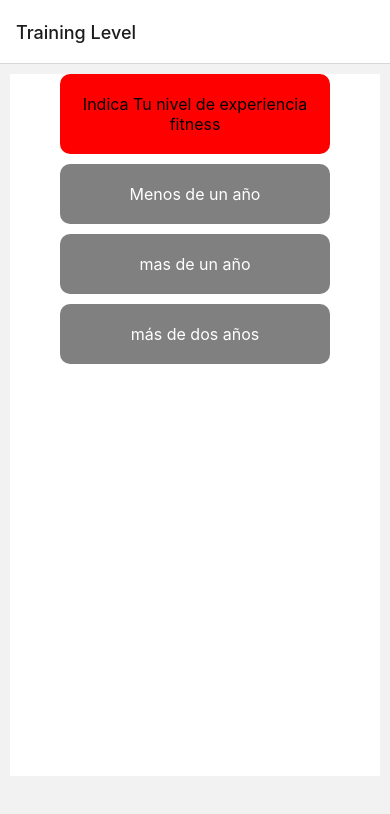
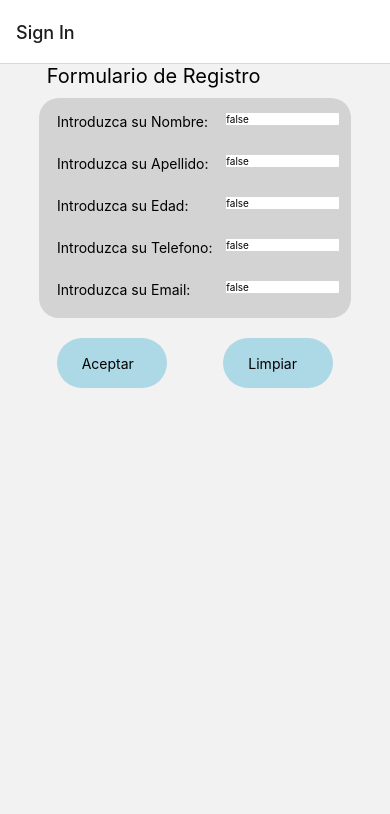
Before and after one commit to gabolezama/pro_fitness_app_lezama, a React Native app: screen / in a window 390 px wide. Shown: the top 814 px of the page. Built offline with nearby package versions, Linux system fonts and the light colour scheme.

Commit message:
Mejora funcional y de estilos

```diff
--- a/App.js
+++ b/App.js
@@ -2,7 +2,7 @@
 import React, { useEffect, useState } from 'react';
 import {Image, View, Text, Animated} from 'react-native';
 import { AppStyles } from './App.styles';
-import gymSplash from './assets/gym-splash.jpeg'
+import gymSplash from './assets/logo-app.jpg'
 import UserForm from './Containers/UserForm/UserForm';
 import LevelContainer from './Containers/Level/LevelContainer';
 import { UserFormStyles } from './Containers/UserForm/UserForm.syles';
@@ -29,7 +29,7 @@ export default function App() {
     FadeOutSplash()
     setTimeout(()=>{
       setSplash(false)
-    },2000)
+    },3000)
   },[])
 
   return (
@@ -45,8 +45,8 @@ export default function App() {
       :
       <NavigationContainer style={{flex:1, width:'50%', height:'50%'}}>
         <Stack.Navigator>
+          <Stack.Screen name="Sign In" component={UserForm} />
           <Stack.Screen name="Training Level" component={LevelContainer} />
-          <Stack.Screen name="User Form" component={UserForm} />
         </Stack.Navigator>
       </NavigationContainer>
       }
--- a/App.styles.js
+++ b/App.styles.js
@@ -18,19 +18,21 @@ export const AppStyles = StyleSheet.create({
       marginBottom: 10
     },
     splashContainer:{
-      backgroundColor: 'red',
+      backgroundColor: 'lightblue',
       width: '100%',
       height: '100%'
     },
     splashTitle:{
-      fontWeight: "100",
+      fontSize: 20,
       position: 'absolute',
       top: '20%',
-      left: '30%'
+      left: '28%'
     },
     splash:{
       position: 'absolute',
       top: '30%',
-      left: '20%'
+      left: '10%',
+      width: '80%',
+      height: '50%'
     }
   });
--- /dev/null
+++ b/Containers/Atom/TochableButton.js
@@ -0,0 +1,24 @@
+import { View, Text, TouchableOpacity, StyleSheet } from 'react-native';
+import React from 'react';
+
+export const TouchableButton = (props)=> {
+    const {
+        style,
+        textTitle
+    } = props;
+
+    return (
+        <View style={[style,touchableStyle.tochable]}>
+            <Text>{textTitle}</Text>
+        </View>
+    );
+}
+export const touchableStyle = StyleSheet.create({
+tochable:{
+    backgroundColor: 'lightblue',
+    width: 110,
+    height: 50,
+    borderRadius: 30,
+    justifyContent: 'center'
+  }
+});
--- a/Containers/Level/Level.styles.js
+++ b/Containers/Level/Level.styles.js
@@ -1,14 +1,17 @@
-import { StyleSheet } from 'react-native';
+import { StyleSheet, View, Text, FlatList } from 'react-native';
+
 export const LvlStyles = StyleSheet.create({
     container: {
+      justifyContent: 'center',
       margin: 10,
+      padding: 10,
       backgroundColor: '#fff',
       height: '90%'
     },
     text:{
       fontSize: 16,
       padding:20,
-      backgroundColor:'red',
+      backgroundColor:'lightblue',
       marginBottom: 10,
       borderRadius: 10,
       textAlign: 'center'
@@ -27,5 +30,26 @@ export const LvlStyles = StyleSheet.create({
         padding: 50,
         paddingTop: 0,
         paddingBottom: 0,
-    }
+    },
   });
+
+  export const MultipleChoice = (props)=>{
+      const{
+        textTitle,
+        displayArray,
+        onAction,
+      }= props;
+
+      return(
+        <View style={LvlStyles.view}>
+          <Text style={LvlStyles.text}>{textTitle}</Text>
+          <FlatList
+            style={{ height: '35%' }}
+            data={ displayArray }
+            renderItem={({ item }) => {
+              return <Text style={LvlStyles.option} onPress={() => onAction(item.name)}>{item.name}</Text>
+            }}
+          />
+        </View>
+      )
+  }
--- a/Containers/Level/LevelContainer.js
+++ b/Containers/Level/LevelContainer.js
@@ -1,7 +1,7 @@
 import React, { useEffect, useState } from 'react';
-import { FlatList, Text, View, TextInput, Button, TouchableOpacity } from 'react-native';
-import { LvlStyles } from './Level.styles';
-import app from '../../database/FirebaseDB';
+import { View, TextInput, Button, TouchableOpacity, Text } from 'react-native';
+import { LvlStyles, MultipleChoice } from './Level.styles';
+import {TouchableButton} from '../Atom/TochableButton'
 
 export default function LevelContainer(props){
     const{
@@ -27,33 +27,14 @@ export default function LevelContainer(props){
         setCustomize({...customize, trainingLevel: name})
     }
 
+    const chioce = Object.values(customize).length === 0;
+    const title = chioce ? 'Indica tu nivel de Experiencia en el fitness' : 'Indica el nivel de Intesidad';
+    const arrayIterator = chioce ? experience : trainingLevel;
+    const action = chioce ? handleExperince : handleTraining;
+
     return(
         <View style={LvlStyles.container}>
-                {Object.values(customize).length === 0 ?
-                <View style={LvlStyles.view}>
-                    <Text style={LvlStyles.text}>Indica Tu nivel de experiencia fitness</Text>
-                    <FlatList
-                        style={{height:'35%'}}
-                        data={experience}
-                        renderItem={ ({item})=>{
-                            return <Text style={LvlStyles.option} onPress={()=> handleExperince(item.name)}>{item.name}</Text>
-                        }}
-                    />
-                </View> :
-                <View style={LvlStyles.view}>
-                    <Text style={LvlStyles.text}>Indica el nivel de entrenamiento</Text>
-                    <FlatList
-                        style={{height:'35%'}}
-                        data={trainingLevel}
-                        renderItem={ ({item})=>{
-                            return <Text style={LvlStyles.option} onPress={()=> handleTraining(item.name)}>{item.name}</Text>
-                        }}
-                    />
-                    <Button
-                        title="Formulario"
-                        onPress={() => navigation.navigate('User Form')}
-                    />
-                </View>}
+                <MultipleChoice textTitle={ title } displayArray={ arrayIterator } onAction={(name)=> action(name)}/>
         </View>
     )
 }
--- a/Containers/UserForm/ItemForm.js
+++ b/Containers/UserForm/ItemForm.js
@@ -2,14 +2,17 @@ import { View, Text, TextInput } from 'react-native';
 import React, { useEffect, useState } from 'react';
 import { UserFormStyles } from './UserForm.syles';
 
-const ItemForm = ({ label, handleInput }) => {
+const ItemForm = ({ label, handleInput, clear, setClear }) => {
 
-
+  useEffect(()=>{
+    return ()=> setClear(false)
+  },[clear])
 
   return (
     <View style={UserFormStyles.wrapper}>
         <Text style={UserFormStyles.text}>Introduzca su {label}: </Text>
         <TextInput
+          value={clear && ''}
           onChangeText={(text)=> handleInput(label, text)}
           keyboardType={`${label === 'Edad' || label === 'Telefono'? 'numeric': label === 'Email'? 'email-address' : 'default'}`}
           style={UserFormStyles.textIn} />
--- a/Containers/UserForm/UserForm.js
+++ b/Containers/UserForm/UserForm.js
@@ -1,27 +1,32 @@
 import React, { useState, useEffect } from 'react';
-import { View, Text, FlatList, Button } from 'react-native';
+import { View, Text, FlatList, Button, TouchableOpacity } from 'react-native';
 import ItemForm from './ItemForm';
 import { UserFormStyles } from './UserForm.syles';
 import app from '../../database/FirebaseDB'
 import { getFirestore, collection, getDocs, doc, setDoc,addDoc } from 'firebase/firestore/lite';
+import { TouchableButton } from '../Atom/TochableButton';
 
-export default function UserForm() {
+export default function UserForm(props) {
+
+  const{
+    navigation
+  }= props;
 
   const [formData, setFormData] = useState(['Nombre','Apellido','Edad','Telefono', 'Email'])
   const [inputFormValues, setInputFormValues] = useState({})
   const [readyForSend, setReadyForSend] = useState(false)
+  const [clear, setClear] = useState(false)
 
   const db = getFirestore(app);
 
   useEffect(async()=>{
-    console.log(inputFormValues.Nombre);
     try {
       readyForSend && inputFormValues && await setDoc(doc(db, "Users", `${inputFormValues.Nombre}`), inputFormValues);
 
     } catch (error) {
       console.log(error);
     }
-  }, [readyForSend])
+  }, [readyForSend, clear])
 
   const handleTextInput = (label, text) =>{
     if(text.trim() !== '')
@@ -35,27 +40,29 @@ export default function UserForm() {
 
       setReadyForSend(true)
       alert('Todo ok')
-
+      navigation.navigate('Training Level')
     }else{
       alert('no has completado todos los campos del formulario')
     }
   }
 
-  const handleBtnCancelar = () =>{
-
-  }
-
   return (
     <View>
-      <Text style={UserFormStyles.title}>Introduzca sus datos personales: </Text>
-      <FlatList
-        style={{marginLeft:30, marginBottom: 20, width: '100%'}}
-        data={formData}
-        renderItem={({item})=> <ItemForm label={item} handleInput={(label, text)=>handleTextInput(label, text)}/>}
-      />
+      <Text style={UserFormStyles.title}>Formulario de Registro</Text>
+      <View style={{ alignItems: 'center' }}>
+        <FlatList
+          style={{ marginBottom: 20, width: '80%', padding: 5, backgroundColor: 'lightgrey', borderRadius: 20 }}
+          data={formData}
+          renderItem={({ item }) => <ItemForm setClear={(set) => setClear(set)} clear={clear} label={item} handleInput={(label, text) => handleTextInput(label, text)} />}
+        />
+      </View>
       <View style={UserFormStyles.buttonWrap}>
-        <Button style={UserFormStyles.button} onPress={()=> handleBtnAceptar()} title="Aceptar"/>
-        <Button style={UserFormStyles.button} onPress={()=> handleBtnCancelar()} title="Cancelar"/>
+        <TouchableOpacity onPress={() => handleBtnAceptar()}>
+          <TouchableButton style={{ paddingLeft: 25 }} textTitle={'Aceptar'} />
+        </TouchableOpacity>
+        <TouchableOpacity onPress={() => setClear(true)}>
+          <TouchableButton style={{ paddingLeft: 25 }} textTitle={'Limpiar'} />
+        </TouchableOpacity>
       </View>
     </View>
   );
--- a/Containers/UserForm/UserForm.syles.js
+++ b/Containers/UserForm/UserForm.syles.js
@@ -3,7 +3,7 @@ export const UserFormStyles = StyleSheet.create({
     title:{
       fontSize: 20,
       marginBottom: 10,
-      marginLeft: 20
+      marginLeft: '12%'
     },
     text:{
 
@@ -17,9 +17,10 @@ export const UserFormStyles = StyleSheet.create({
     },
     wrapper:{
       justifyContent: 'space-between',
-      backgroundColor: 'grey',
+      backgroundColor: 'lightgrey',
+      marginLeft: '1%',
       padding: 10,
-      width: '80%',
+      width: '100%',
       flexDirection:'row'
     },
     buttonWrap:{
```
Also changed, not shown: assets/logo-app.jpg (added).
